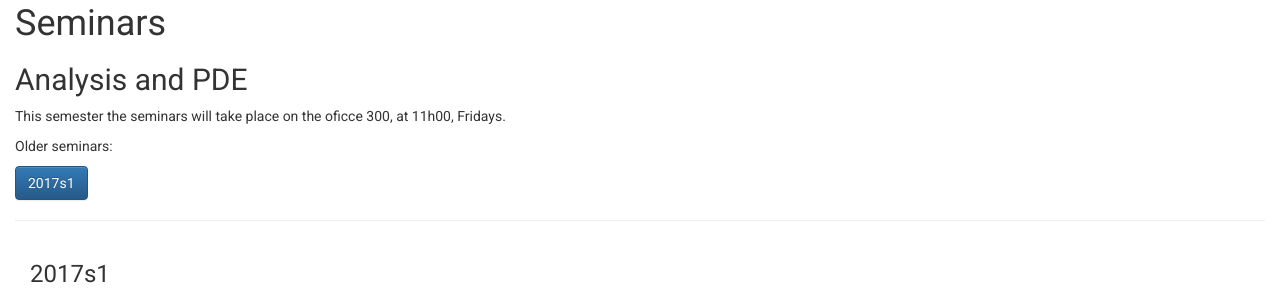
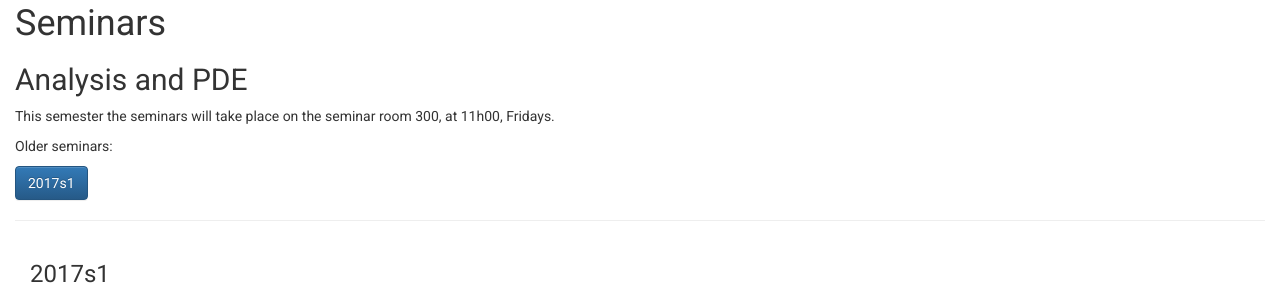
Before and after one commit to ufpr-pde/ufpr-opt.github.io, a Jekyll site: the page built from d_seminars.md, in a window 1280 px wide. Shown: the part 144-444 px from the top of the page. Built offline with Jekyll 4.4.1, drawn with Linux system fonts in a browser that asks for light colours; some web fonts are replaced.

Commit message:
Update d_seminars.md

```diff
--- a/d_seminars.md
+++ b/d_seminars.md
@@ -10,7 +10,7 @@ semesters:
 
 <h2> Analysis and PDE  </h2>
 
-This semester the seminars will take place on the oficce 300, at 11h00,
+This semester the seminars will take place on the seminar room 300, at 11h00,
 Fridays.
 
 Older seminars:
```
